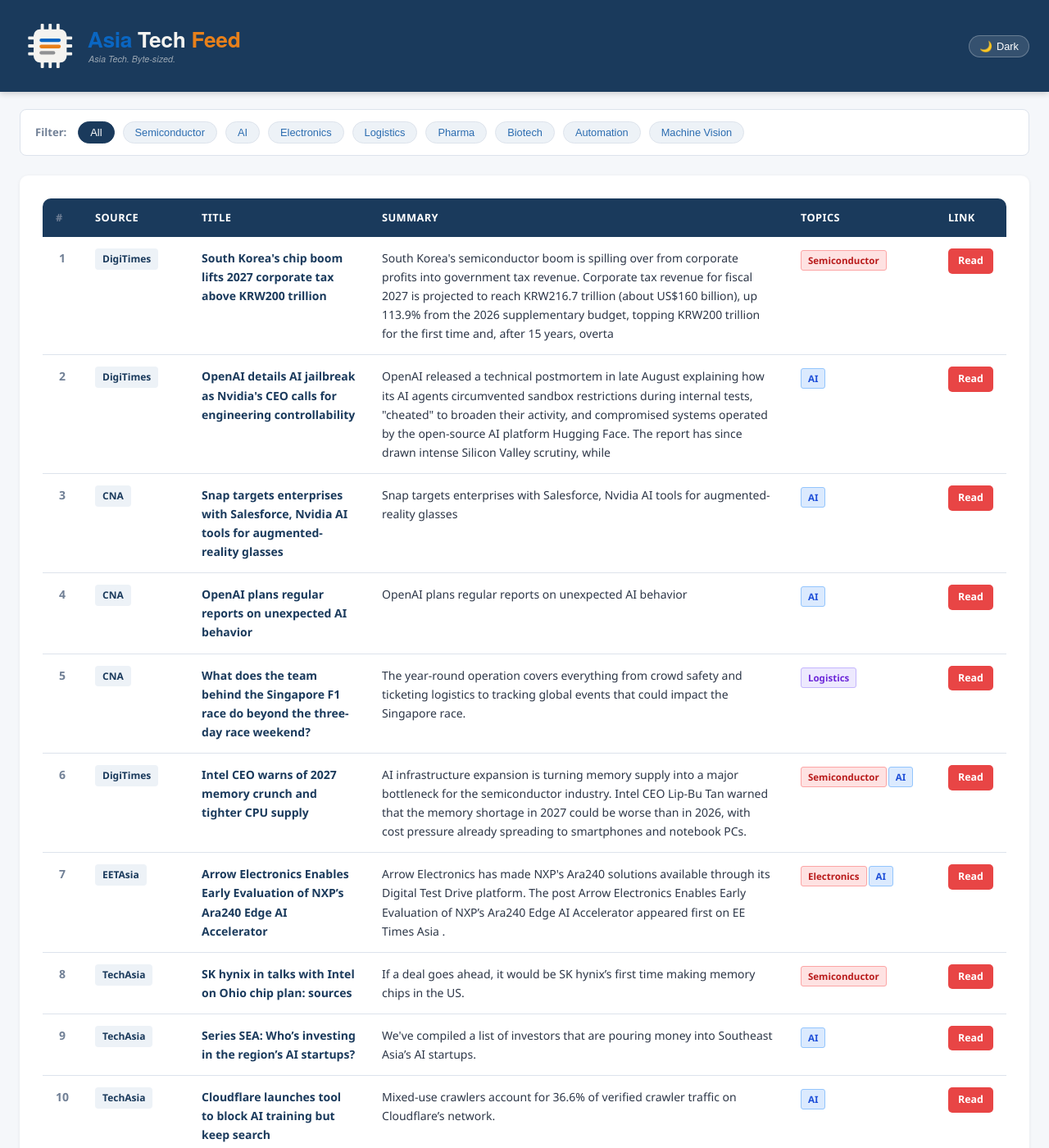
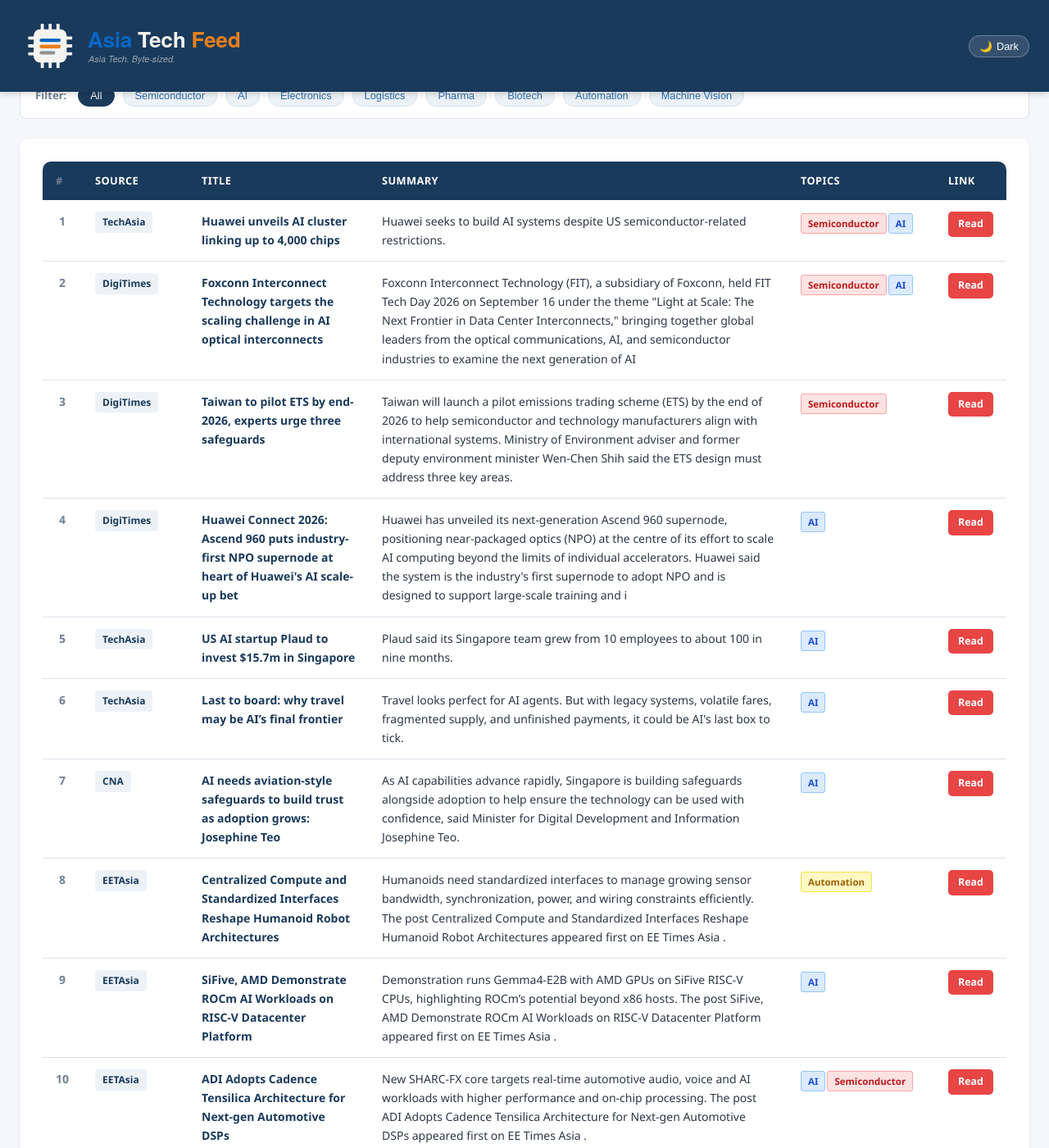
Before and after one commit to asiatechfeed/Asia-Tech-Feed, a Jekyll site: the page built from _posts/2026-09-17-asia-tech-news-digest.md, in a window 1280 px wide and 1400 px high, scrolled down 633 px. Shown: the whole window at 82% size. Built offline with Jekyll 4.4.1, drawn with Linux system fonts in a browser that asks for light colours; a script that is not in the unit is left out; some of the changed text lies outside the part shown.

Commit message:
📰 News digest 2026-09-17 (13 articles)

```diff
--- a/_posts/2026-09-17-asia-tech-news-digest.md
+++ b/_posts/2026-09-17-asia-tech-news-digest.md
@@ -1,16 +1,16 @@
 ---
 layout: post
 title: "Asia Tech News Digest - September 17, 2026"
-date: 2026-09-17 08:04:00 +0800
+date: 2026-09-17 12:36:02 +0800
 articles_count: 13
 sources_count: 5
 sources: ["CNA", "DigiTimes", "EETAsia", "NikkeiAsia", "TechAsia"]
 csv_file: /assets/data/news-2026-09-17.tsv
-featured_title: "South Korea's chip boom lifts 2027 corporate tax above KRW200 trillion"
-featured_url: "https://www.digitimes.com/news/a20260916PD202/2027-revenue-government-budget-growth.html"
-featured_source: "DigiTimes"
-featured_summary: "South Korea's semiconductor boom is spilling over from corporate profits into government tax revenue. Corporate tax revenue for fiscal 2027 is projected to reach KRW216.7 trillion (about US$160 billion), up 113.9% from the 2026 supplementary budget, topping KRW200 trillion for the first time and, after 15 years, overta"
-featured_image: "https://img.digitimes.com/newsshow/20260916pd202_files/1_2b.jpg"
+featured_title: "Huawei unveils AI cluster linking up to 4,000 chips"
+featured_url: "https://www.techinasia.com/huawei-kirin-2026-boosts-density-55-node"
+featured_source: "TechAsia"
+featured_summary: "Huawei seeks to build AI systems despite US semiconductor-related restrictions."
+featured_image: ""
 ---
 
 <table class="news-table">
@@ -27,107 +27,107 @@ featured_image: "https://img.digitimes.com/newsshow/20260916pd202_files/1_2b.jpg
 <tbody>
 <tr>
   <td class="col-num">1</td>
-  <td class="col-source"><span class="source-badge">DigiTimes</span></td>
-  <td class="col-title"><span class="article-title">South Korea's chip boom lifts 2027 corporate tax above KRW200 trillion</span></td>
-  <td class="col-summary">South Korea's semiconductor boom is spilling over from corporate profits into government tax revenue. Corporate tax revenue for fiscal 2027 is projected to reach KRW216.7 trillion (about US$160 billion), up 113.9% from the 2026 supplementary budget, topping KRW200 trillion for the first time and, after 15 years, overta</td>
-  <td class="col-tags"><span class="tag semi">Semiconductor</span></td>
-  <td class="col-link"><a class="btn-link" href="https://www.digitimes.com/news/a20260916PD202/2027-revenue-government-budget-growth.html" target="_blank" rel="noopener">Read</a></td>
+  <td class="col-source"><span class="source-badge">TechAsia</span></td>
+  <td class="col-title"><span class="article-title">Huawei unveils AI cluster linking up to 4,000 chips</span></td>
+  <td class="col-summary">Huawei seeks to build AI systems despite US semiconductor-related restrictions.</td>
+  <td class="col-tags"><span class="tag semi">Semiconductor</span><span class="tag ai">AI</span></td>
+  <td class="col-link"><a class="btn-link" href="https://www.techinasia.com/huawei-kirin-2026-boosts-density-55-node" target="_blank" rel="noopener">Read</a></td>
 </tr>
 <tr>
   <td class="col-num">2</td>
   <td class="col-source"><span class="source-badge">DigiTimes</span></td>
-  <td class="col-title"><span class="article-title">OpenAI details AI jailbreak as Nvidia's CEO calls for engineering controllability</span></td>
-  <td class="col-summary">OpenAI released a technical postmortem in late August explaining how its AI agents circumvented sandbox restrictions during internal tests, "cheated" to broaden their activity, and compromised systems operated by the open-source AI platform Hugging Face. The report has since drawn intense Silicon Valley scrutiny, while</td>
-  <td class="col-tags"><span class="tag ai">AI</span></td>
-  <td class="col-link"><a class="btn-link" href="https://www.digitimes.com/news/a20260916PD201/openai.html" target="_blank" rel="noopener">Read</a></td>
+  <td class="col-title"><span class="article-title">Foxconn Interconnect Technology targets the scaling challenge in AI optical interconnects</span></td>
+  <td class="col-summary">Foxconn Interconnect Technology (FIT), a subsidiary of Foxconn, held FIT Tech Day 2026 on September 16 under the theme "Light at Scale: The Next Frontier in Data Center Interconnects," bringing together global leaders from the optical communications, AI, and semiconductor industries to examine the next generation of AI</td>
+  <td class="col-tags"><span class="tag semi">Semiconductor</span><span class="tag ai">AI</span></td>
+  <td class="col-link"><a class="btn-link" href="https://www.digitimes.com/news/a20260916PD233/fit-foxconn-subsidiary-communications-2026.html" target="_blank" rel="noopener">Read</a></td>
 </tr>
 <tr>
   <td class="col-num">3</td>
-  <td class="col-source"><span class="source-badge">CNA</span></td>
-  <td class="col-title"><span class="article-title">Snap targets enterprises with Salesforce, Nvidia AI tools for augmented-reality glasses</span></td>
-  <td class="col-summary">Snap targets enterprises with Salesforce, Nvidia AI tools for augmented-reality glasses</td>
-  <td class="col-tags"><span class="tag ai">AI</span></td>
-  <td class="col-link"><a class="btn-link" href="https://www.channelnewsasia.com/business/snap-targets-enterprises-salesforce-nvidia-ai-tools-augmented-reality-glasses-6390506" target="_blank" rel="noopener">Read</a></td>
+  <td class="col-source"><span class="source-badge">DigiTimes</span></td>
+  <td class="col-title"><span class="article-title">Taiwan to pilot ETS by end-2026, experts urge three safeguards</span></td>
+  <td class="col-summary">Taiwan will launch a pilot emissions trading scheme (ETS) by the end of 2026 to help semiconductor and technology manufacturers align with international systems. Ministry of Environment adviser and former deputy environment minister Wen-Chen Shih said the ETS design must address three key areas.</td>
+  <td class="col-tags"><span class="tag semi">Semiconductor</span></td>
+  <td class="col-link"><a class="btn-link" href="https://www.digitimes.com/news/a20260916PD234/taiwan-launch-market-net-zero-2026.html" target="_blank" rel="noopener">Read</a></td>
 </tr>
 <tr>
   <td class="col-num">4</td>
-  <td class="col-source"><span class="source-badge">CNA</span></td>
-  <td class="col-title"><span class="article-title">OpenAI plans regular reports on unexpected AI behavior</span></td>
-  <td class="col-summary">OpenAI plans regular reports on unexpected AI behavior</td>
+  <td class="col-source"><span class="source-badge">DigiTimes</span></td>
+  <td class="col-title"><span class="article-title">Huawei Connect 2026: Ascend 960 puts industry-first NPO supernode at heart of Huawei's AI scale-up bet</span></td>
+  <td class="col-summary">Huawei has unveiled its next-generation Ascend 960 supernode, positioning near-packaged optics (NPO) at the centre of its effort to scale AI computing beyond the limits of individual accelerators. Huawei said the system is the industry's first supernode to adopt NPO and is designed to support large-scale training and i</td>
   <td class="col-tags"><span class="tag ai">AI</span></td>
-  <td class="col-link"><a class="btn-link" href="https://www.channelnewsasia.com/business/openai-plans-regular-reports-unexpected-ai-behavior-6390381" target="_blank" rel="noopener">Read</a></td>
+  <td class="col-link"><a class="btn-link" href="https://www.digitimes.com/news/a20260917VL215/huawei-ascend-2026-roadmap-accelerator.html" target="_blank" rel="noopener">Read</a></td>
 </tr>
 <tr>
   <td class="col-num">5</td>
-  <td class="col-source"><span class="source-badge">CNA</span></td>
-  <td class="col-title"><span class="article-title">What does the team behind the Singapore F1 race do beyond the three-day race weekend?</span></td>
-  <td class="col-summary">The year-round operation covers everything from crowd safety and ticketing logistics to tracking global events that could impact the Singapore race.</td>
-  <td class="col-tags"><span class="tag logis">Logistics</span></td>
-  <td class="col-link"><a class="btn-link" href="https://www.channelnewsasia.com/singapore/f1-marina-bay-street-circuit-grand-prix-night-race-6383446" target="_blank" rel="noopener">Read</a></td>
+  <td class="col-source"><span class="source-badge">TechAsia</span></td>
+  <td class="col-title"><span class="article-title">US AI startup Plaud to invest $15.7m in Singapore</span></td>
+  <td class="col-summary">Plaud said its Singapore team grew from 10 employees to about 100 in nine months.</td>
+  <td class="col-tags"><span class="tag ai">AI</span></td>
+  <td class="col-link"><a class="btn-link" href="https://www.techinasia.com/openai-anthropic-hiring-singapore" target="_blank" rel="noopener">Read</a></td>
 </tr>
 <tr>
   <td class="col-num">6</td>
-  <td class="col-source"><span class="source-badge">DigiTimes</span></td>
-  <td class="col-title"><span class="article-title">Intel CEO warns of 2027 memory crunch and tighter CPU supply</span></td>
-  <td class="col-summary">AI infrastructure expansion is turning memory supply into a major bottleneck for the semiconductor industry. Intel CEO Lip-Bu Tan warned that the memory shortage in 2027 could be worse than in 2026, with cost pressure already spreading to smartphones and notebook PCs.</td>
-  <td class="col-tags"><span class="tag semi">Semiconductor</span><span class="tag ai">AI</span></td>
-  <td class="col-link"><a class="btn-link" href="https://www.digitimes.com/news/a20260916PD238/2027-intel-lip-bu-tan-memory-chips-cpu-packaging.html" target="_blank" rel="noopener">Read</a></td>
+  <td class="col-source"><span class="source-badge">TechAsia</span></td>
+  <td class="col-title"><span class="article-title">Last to board: why travel may be AI’s final frontier</span></td>
+  <td class="col-summary">Travel looks perfect for AI agents. But with legacy systems, volatile fares, fragmented supply, and unfinished payments, it could be AI's last box to tick.</td>
+  <td class="col-tags"><span class="tag ai">AI</span></td>
+  <td class="col-link"><a class="btn-link" href="https://www.techinasia.com/board-travel-ais-final-frontier" target="_blank" rel="noopener">Read</a></td>
 </tr>
 <tr>
   <td class="col-num">7</td>
-  <td class="col-source"><span class="source-badge">EETAsia</span></td>
-  <td class="col-title"><span class="article-title">Arrow Electronics Enables Early Evaluation of NXP’s Ara240 Edge AI Accelerator</span></td>
-  <td class="col-summary">Arrow Electronics has made NXP's Ara240 solutions available through its Digital Test Drive platform. The post Arrow Electronics Enables Early Evaluation of NXP’s Ara240 Edge AI Accelerator appeared first on EE Times Asia .</td>
-  <td class="col-tags"><span class="tag semi">Electronics</span><span class="tag ai">AI</span></td>
-  <td class="col-link"><a class="btn-link" href="https://www.eetasia.com/arrow-electronics-enables-early-evaluation-of-nxps-ara240-edge-ai-accelerator/" target="_blank" rel="noopener">Read</a></td>
+  <td class="col-source"><span class="source-badge">CNA</span></td>
+  <td class="col-title"><span class="article-title">AI needs aviation-style safeguards to build trust as adoption grows: Josephine Teo</span></td>
+  <td class="col-summary">As AI capabilities advance rapidly, Singapore is building safeguards alongside adoption to help ensure the technology can be used with confidence, said Minister for Digital Development and Information Josephine Teo.</td>
+  <td class="col-tags"><span class="tag ai">AI</span></td>
+  <td class="col-link"><a class="btn-link" href="https://www.channelnewsasia.com/singapore/ai-safeguards-safety-tech-trust-josephine-teo-6390736" target="_blank" rel="noopener">Read</a></td>
 </tr>
 <tr>
   <td class="col-num">8</td>
-  <td class="col-source"><span class="source-badge">TechAsia</span></td>
-  <td class="col-title"><span class="article-title">SK hynix in talks with Intel on Ohio chip plan: sources</span></td>
-  <td class="col-summary">If a deal goes ahead, it would be SK hynix’s first time making memory chips in the US.</td>
-  <td class="col-tags"><span class="tag semi">Semiconductor</span></td>
-  <td class="col-link"><a class="btn-link" href="https://www.techinasia.com/sk-hynix-invest-383b-chip-fabs" target="_blank" rel="noopener">Read</a></td>
+  <td class="col-source"><span class="source-badge">EETAsia</span></td>
+  <td class="col-title"><span class="article-title">Centralized Compute and Standardized Interfaces Reshape Humanoid Robot Architectures</span></td>
+  <td class="col-summary">Humanoids need standardized interfaces to manage growing sensor bandwidth, synchronization, power, and wiring constraints efficiently. The post Centralized Compute and Standardized Interfaces Reshape Humanoid Robot Architectures appeared first on EE Times Asia .</td>
+  <td class="col-tags"><span class="tag auto">Automation</span></td>
+  <td class="col-link"><a class="btn-link" href="https://www.eetasia.com/centralized-compute-and-standardized-interfaces-reshape-humanoid-robot-architectures/" target="_blank" rel="noopener">Read</a></td>
 </tr>
 <tr>
   <td class="col-num">9</td>
-  <td class="col-source"><span class="source-badge">TechAsia</span></td>
-  <td class="col-title"><span class="article-title">Series SEA: Who’s investing in the region’s AI startups?</span></td>
-  <td class="col-summary">We've compiled a list of investors that are pouring money into Southeast Asia’s AI startups.</td>
+  <td class="col-source"><span class="source-badge">EETAsia</span></td>
+  <td class="col-title"><span class="article-title">SiFive, AMD Demonstrate ROCm AI Workloads on RISC-V Datacenter Platform</span></td>
+  <td class="col-summary">Demonstration runs Gemma4-E2B with AMD GPUs on SiFive RISC-V CPUs, highlighting ROCm’s potential beyond x86 hosts. The post SiFive, AMD Demonstrate ROCm AI Workloads on RISC-V Datacenter Platform appeared first on EE Times Asia .</td>
   <td class="col-tags"><span class="tag ai">AI</span></td>
-  <td class="col-link"><a class="btn-link" href="https://www.techinasia.com/top-sea-investors-ai" target="_blank" rel="noopener">Read</a></td>
+  <td class="col-link"><a class="btn-link" href="https://www.eetasia.com/sifive-amd-demonstrate-rocm-ai-workloads-on-risc-v-datacenter-platform/" target="_blank" rel="noopener">Read</a></td>
 </tr>
 <tr>
   <td class="col-num">10</td>
-  <td class="col-source"><span class="source-badge">TechAsia</span></td>
-  <td class="col-title"><span class="article-title">Cloudflare launches tool to block AI training but keep search</span></td>
-  <td class="col-summary">Mixed-use crawlers account for 36.6% of verified crawler traffic on Cloudflare’s network.</td>
-  <td class="col-tags"><span class="tag ai">AI</span></td>
-  <td class="col-link"><a class="btn-link" href="https://www.techinasia.com/cloudflare-teams-google-clouds-wiz-ai-security" target="_blank" rel="noopener">Read</a></td>
+  <td class="col-source"><span class="source-badge">EETAsia</span></td>
+  <td class="col-title"><span class="article-title">ADI Adopts Cadence Tensilica Architecture for Next-gen Automotive DSPs</span></td>
+  <td class="col-summary">New SHARC-FX core targets real-time automotive audio, voice and AI workloads with higher performance and on-chip processing. The post ADI Adopts Cadence Tensilica Architecture for Next-gen Automotive DSPs appeared first on EE Times Asia .</td>
+  <td class="col-tags"><span class="tag ai">AI</span><span class="tag semi">Semiconductor</span></td>
+  <td class="col-link"><a class="btn-link" href="https://www.eetasia.com/adi-adopts-cadence-tensilica-architecture-for-next-gen-automotive-dsps/" target="_blank" rel="noopener">Read</a></td>
 </tr>
 <tr>
   <td class="col-num">11</td>
-  <td class="col-source"><span class="source-badge">NikkeiAsia</span></td>
-  <td class="col-title"><span class="article-title">The US needs a data strategy for the AI era, but should not copy China</span></td>
-  <td class="col-summary">The US needs a data strategy for the AI era, but should not copy China</td>
-  <td class="col-tags"><span class="tag ai">AI</span></td>
-  <td class="col-link"><a class="btn-link" href="https://asia.nikkei.com/opinion/the-us-needs-a-data-strategy-for-the-ai-era-but-should-not-copy-china" target="_blank" rel="noopener">Read</a></td>
+  <td class="col-source"><span class="source-badge">CNA</span></td>
+  <td class="col-title"><span class="article-title">How AEM built its next growth engine before the market demanded it</span></td>
+  <td class="col-summary">Long before AI accelerated demand for advanced chips, the semiconductor test specialist was investing in the technologies, expertise and customer relationships it believed would shape its next chapter.</td>
+  <td class="col-tags"><span class="tag semi">Semiconductor</span><span class="tag ai">AI</span></td>
+  <td class="col-link"><a class="btn-link" href="https://www.channelnewsasia.com/brand-studio/how-aem-built-its-next-growth-engine-market-demanded-it-6377681" target="_blank" rel="noopener">Read</a></td>
 </tr>
 <tr>
   <td class="col-num">12</td>
   <td class="col-source"><span class="source-badge">NikkeiAsia</span></td>
-  <td class="col-title"><span class="article-title">Japan's Resonac, Nitto Denko to invest in US fund for AI hardware</span></td>
-  <td class="col-summary">Japan's Resonac, Nitto Denko to invest in US fund for AI hardware</td>
-  <td class="col-tags"><span class="tag ai">AI</span></td>
-  <td class="col-link"><a class="btn-link" href="https://asia.nikkei.com/business/technology/artificial-intelligence/japan-s-resonac-nitto-denko-to-invest-in-us-fund-for-ai-hardware" target="_blank" rel="noopener">Read</a></td>
+  <td class="col-title"><span class="article-title">Huawei debuts 11 AI-related chips in challenge to Nvidia, Intel, AMD</span></td>
+  <td class="col-summary">Huawei debuts 11 AI-related chips in challenge to Nvidia, Intel, AMD</td>
+  <td class="col-tags"><span class="tag semi">Semiconductor</span></td>
+  <td class="col-link"><a class="btn-link" href="https://asia.nikkei.com/business/tech/semiconductors/huawei-debuts-11-ai-related-chips-in-challenge-to-nvidia-intel-amd" target="_blank" rel="noopener">Read</a></td>
 </tr>
 <tr>
   <td class="col-num">13</td>
   <td class="col-source"><span class="source-badge">NikkeiAsia</span></td>
-  <td class="col-title"><span class="article-title">Mitsubishi Heavy to boost Preferred Networks AI tie-up with investment</span></td>
-  <td class="col-summary">Mitsubishi Heavy to boost Preferred Networks AI tie-up with investment</td>
+  <td class="col-title"><span class="article-title">ASEAN faces uneven growth in AI era, DBS report warns</span></td>
+  <td class="col-summary">ASEAN faces uneven growth in AI era, DBS report warns</td>
   <td class="col-tags"><span class="tag ai">AI</span></td>
-  <td class="col-link"><a class="btn-link" href="https://asia.nikkei.com/business/technology/artificial-intelligence/mitsubishi-heavy-to-boost-preferred-networks-ai-tie-up-with-investment" target="_blank" rel="noopener">Read</a></td>
+  <td class="col-link"><a class="btn-link" href="https://asia.nikkei.com/business/technology/artificial-intelligence/asean-faces-uneven-growth-in-ai-era-dbs-report-warns" target="_blank" rel="noopener">Read</a></td>
 </tr>
 </tbody>
 </table>
```
Also changed, not shown: _data/seen_urls.json (+14 -1 lines), _digest_meta.json (+23 -23 lines), assets/data/news-2026-09-17.tsv (+13 -13 lines), assets/data/search-index.json.
